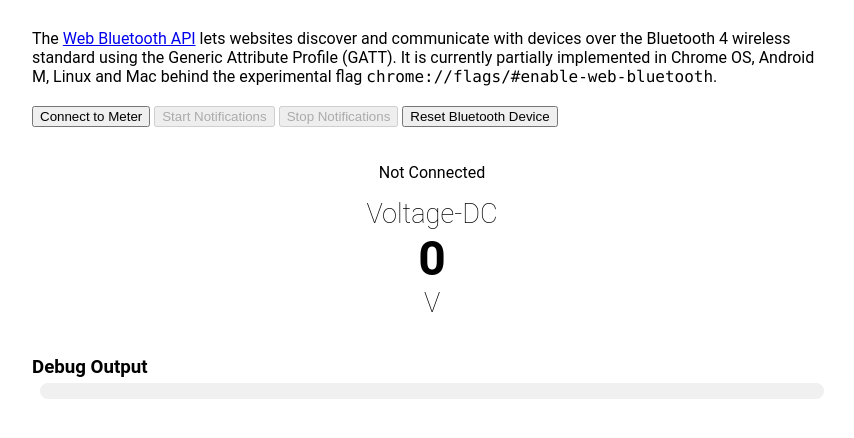
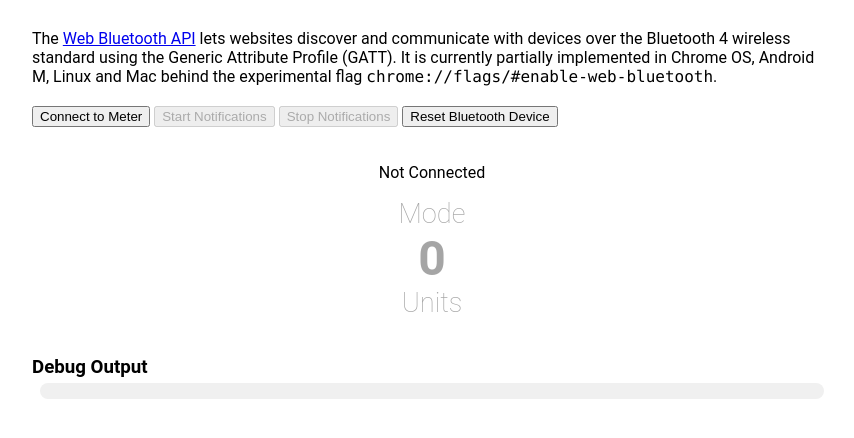
Before and after one commit to davidlavo/eevblog121gw-web-bluetooth, a plain HTML site: page index.html in a window 1280 px wide. Shown: the part 88-526 px from the top of the page, without its empty margins (208-1062 px from the left). Drawn offline with Linux system fonts and the light colour scheme.

Commit message:
Initialize UI; add immediate-disconnected update.

```diff
--- a/index.html
+++ b/index.html
@@ -70,9 +70,9 @@ limitations under the License.
       <div id="measurement_container">
         <table width="100%" border="0" cellspacing="0" cellpadding="0">
           <tr><td><p id="connection_state">Not Connected</p></td></tr>
-          <tr><td><p id="measurement_mode" data-element-type="display_state">Voltage-DC</p></td></tr>
+          <tr><td><p id="measurement_mode" data-element-type="display_state">Mode</p></td></tr>
           <tr><td><p id="measurement_value" data-element-type="display_value">0</p></td></tr>
-          <tr><td><p id="measurement_units" data-element-type="display_value">V</p></td></tr>
+          <tr><td><p id="measurement_units" data-element-type="display_value">Units</p></td></tr>
         </table>
       </div>
 
@@ -140,12 +140,7 @@ limitations under the License.
             ChromeSamples.setStatus('Warning! Keep in mind this sample has been tested with Chrome ' + 48 + '.');
           }
         }
-        ///IDVMPanel.initialize();
-        //Powerleap.initialize();
-        ///graph_initialize();
-        ///addValueToGraph("cvs", 0.0);
-        ///document.getElementById('screen').style.display = 'none';
-        ///document.getElementById('idvm_control_panel').style.display = 'none';
+        EEVTest.initializeUI();
         document.getElementById('debug_output').style.visibility = ChromeSamples.loggingOn ? 'visible' : 'hidden';
       }
       </script>
--- a/js/eev-test.js
+++ b/js/eev-test.js
@@ -98,8 +98,6 @@ EEVTest.onDisconnected = function(event) {
   let device = event.target;
   log('Device ' + device.name + ' is disconnected.');
   EEVTest.updateUIForConnectionState(ConnectionState.disconnected);
-  EEVTest.setStateElementsStale(true);
-  EEVTest.setValueElementsStale(true);
 }
 
 EEVTest.onStartNotificationsButtonClick = function() {
@@ -133,17 +131,32 @@ EEVTest.onResetButtonClick = function() {
     return;
   }
   log('Disconnecting from Bluetooth Device...');
-  EEVTest.updateUIForConnectionState(ConnectionState.disconnecting);
   if (EEVTest.bluetoothDevice.gatt.connected) {
+    EEVTest.updateUIForConnectionState(ConnectionState.disconnecting);
     EEVTest.bluetoothDevice.gatt.disconnect();
   } else {
+    EEVTest.updateUIForConnectionState(ConnectionState.disconnected);
     log('> Bluetooth Device is already disconnected');
   }
   EEVTest.bluetoothDevice = null;
 }
 
+EEVTest.initializeUI = function() {
+  document.getElementById('connection_state').innerHTML = ConnectionState.disconnected;
+  EEVTest.setStateElementsStale(true);
+  EEVTest.setValueElementsStale(true);
+  document.getElementById('measurement_mode').innerHTML = "Mode";
+  document.getElementById('measurement_value').innerHTML = "0";
+  document.getElementById('measurement_units').innerHTML = "Units";
+
+}
+
 EEVTest.updateUIForConnectionState = function(connectionState) {
   document.getElementById('connection_state').innerHTML = connectionState;
+  if (connectionState == ConnectionState.disconnected) {
+    EEVTest.setStateElementsStale(true);
+    EEVTest.setValueElementsStale(true);
+  }
 }
 
 EEVTest.getAllStateElements = function() {
```
